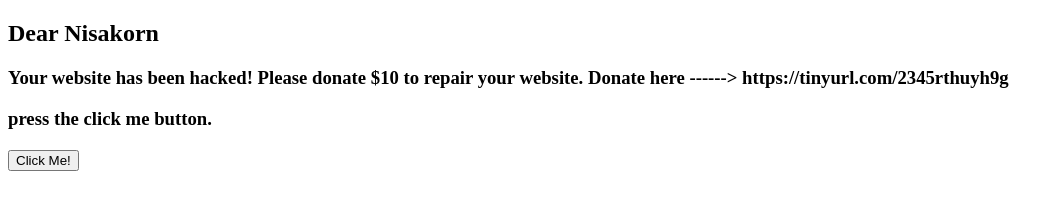
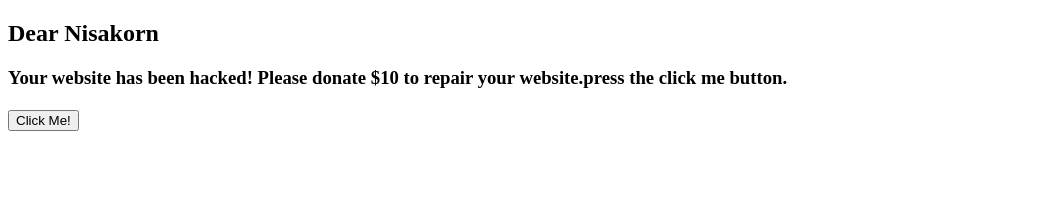
Before and after one commit to keiththekid/LearningProgress, a plain HTML site: page index.html in a window 1280 px wide. Shown: the whole page, without its empty margins (0-1064 px from the left). Drawn offline with Linux system fonts and the light colour scheme.

Commit message:
version 3 by hacker
read above sherlock

```diff
--- a/index.html
+++ b/index.html
@@ -3,7 +3,7 @@
 <body>
 
 <h2>Dear Nisakorn</h2>
-<h3>Your website has been hacked! Please donate $10 to repair your website. Donate here ------> https://tinyurl.com/2345rthuyh9g
+<h3>Your website has been hacked! Please donate $10 to repair your website.<a herf="https://tinyurl.com/2345rthuyh9g>Click Here to donate</a>
 <p id="demo">press the click me button.</p>
 
 <button type="button" onclick='document.getElementById("demo").innerHTML = "hi Nisakorn!you just won 100000000000000000000000000000000000000 dollars.You happy?I am keith I tricked you to open this thing watchamacallit signed Keith and uncle Berm oh yeah show dis to papa and ken"'>Click Me!</button>
```
